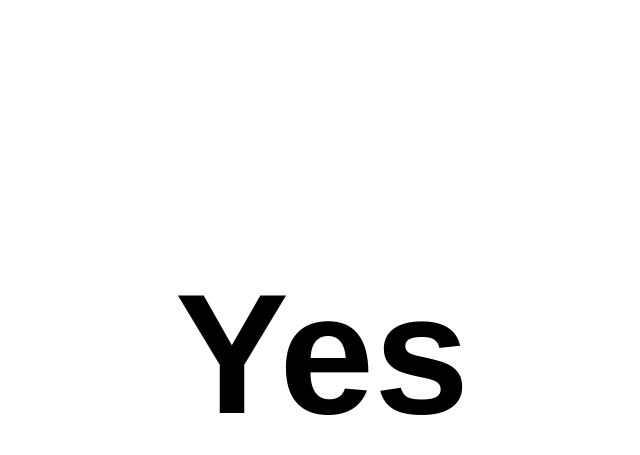
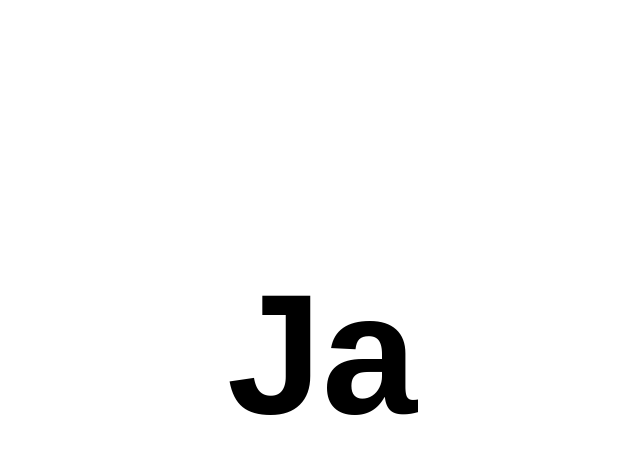
Before and after one commit to lyda/ergarsen, a plain HTML site: page index.html in a window 1280 px wide. Shown: the part 111-566 px from the top of the page, without its empty margins (318-958 px from the left). Drawn offline with Linux system fonts and the light colour scheme; a web font is replaced by a local one.

Commit message:
Norwegian site.

```diff
--- a/index.html
+++ b/index.html
@@ -20,6 +20,6 @@ body {
 </style>
 </head>
 <body>
-<h1>Yes</h1>
+<h1>Ja</h1>
 </body>
 </html>
```
Also changed, not shown: 1 other file.
